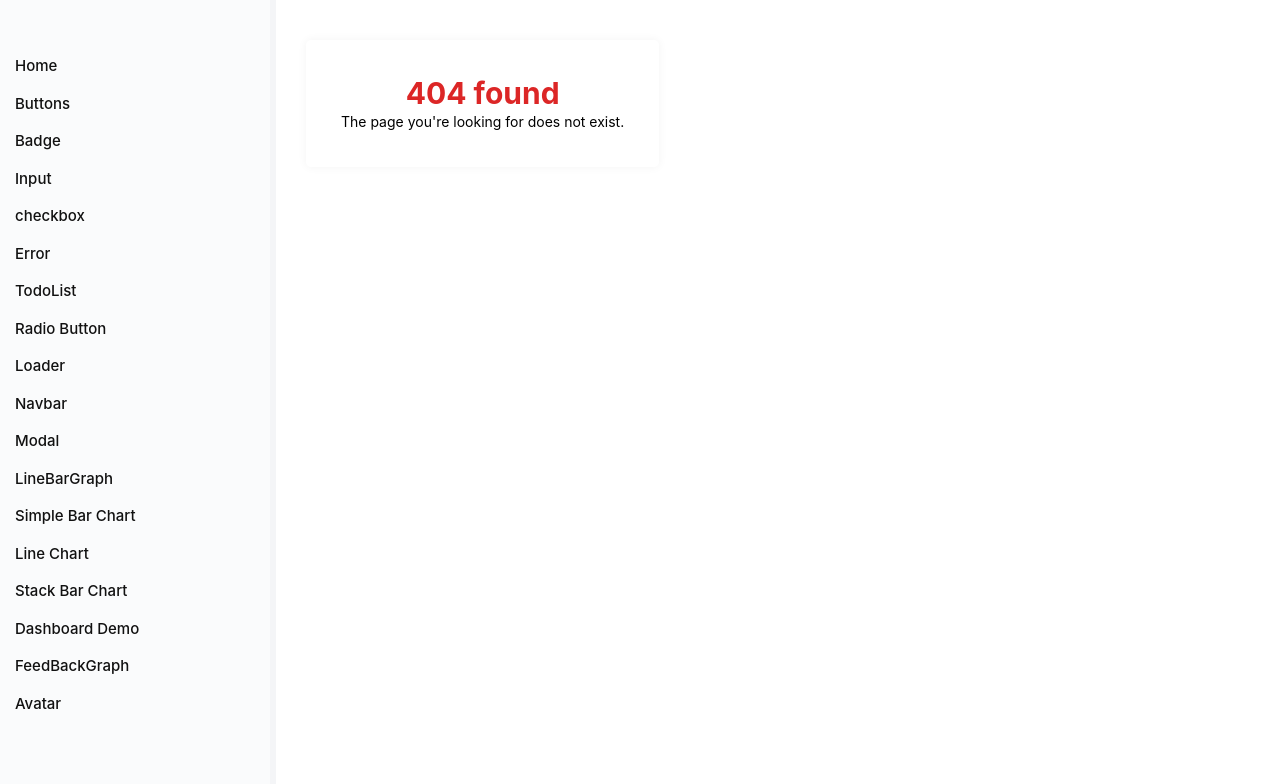
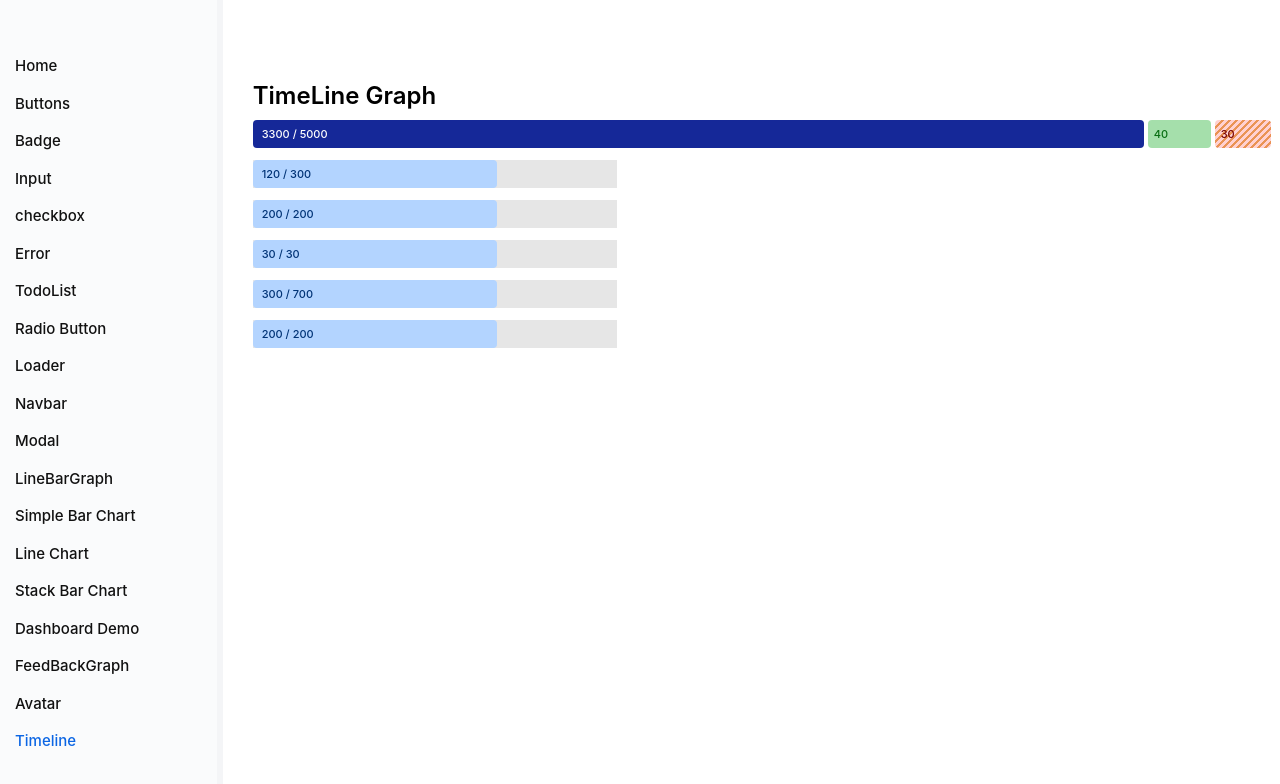
Before and after one commit to christojojo/wacpro-tasks, a React (Vite) app: page /Timeline in a window 1280 px wide. Shown: the top 784 px of the page. Built offline with nearby package versions, Linux system fonts and the light colour scheme.

Commit message:
timeline graph started

```diff
--- a/src/App.jsx
+++ b/src/App.jsx
@@ -23,6 +23,7 @@ import StackBarChart from './components/StackBarChart/StackBarChart';
 import CardsPage from './pages/CardsPage';
 import BarFeedBackPage from './pages/BarFeedBackPage';
 import AvatarPage from './pages/AvatarPage';
+import TimelinePage from './pages/TimelinePage';
 
 
 function App() {
@@ -53,6 +54,7 @@ function App() {
       <Route path='/cards' element={<CardsPage/>}/>
       <Route path='/FeedBackGraph' element={<BarFeedBackPage/>}/>
       <Route path='/Avatar' element={<AvatarPage/>}/>
+      <Route path='Timeline' element={<TimelinePage/>}/>
 
 
     </Routes>
--- a/src/components/AsideRoute/AsideRoute.jsx
+++ b/src/components/AsideRoute/AsideRoute.jsx
@@ -72,6 +72,9 @@ const isActive = (path) => {
                     <li className={isActive('/Avatar') ? "text-primary" : '' }>
                         <Link to='/Avatar'>Avatar</Link>
                     </li>
+                    <li className={isActive('/Timeline') ? "text-primary" : '' }>
+                        <Link to='/Timeline'>Timeline</Link>
+                    </li>
                     {/* <li className={isActive('/clickme') ? "text-primary" : '' }>
                         <Link to='/clickme'>Click Me</Link>
                     </li>  */}
--- /dev/null
+++ b/src/components/Timeline/Timeline.jsx
@@ -0,0 +1,247 @@
+import React from "react";
+import "./style.css";
+
+function Timeline() {
+  const Timeline = [
+    {
+      TotalHours: "5000",HoursConsumed: "3300",ApprovedHours: "40",NotApprovedHours: "30",
+      Departments: [
+        {
+          dept: "design",
+          progress: "12%",
+          TotalHours: "300",
+          HoursConsumed: "120",
+          ApprovedHours: "0",
+          NotApprovedHours: "0",
+        },
+        {
+          dept: "Strapi",
+          progress: "27%",
+          TotalHours: "200",
+          HoursConsumed: "200",
+          ApprovedHours: "40",
+          NotApprovedHours: "10",
+        },
+        {
+          dept: "Python",
+          progress: "34%",
+          TotalHours: "30",
+          HoursConsumed: "30",
+          ApprovedHours: "0",
+          NotApprovedHours: "20",
+        },
+        {
+          dept: "Node",
+          progress: "64%",
+          TotalHours: "700",
+          HoursConsumed: "300",
+          ApprovedHours: "0",
+          NotApprovedHours: "40",
+        },
+        {
+          dept: "Testing",
+          progress: "23%",
+          TotalHours: "200",
+          HoursConsumed: "200",
+          ApprovedHours: "0",
+          NotApprovedHours: "0",
+        },
+      ],
+    },
+  ];
+
+return(
+  <div>
+    {Timeline.map((item,index)=>{
+      return(
+        <div>
+        <div key={index} className="flex gap-1 pb-3">
+     <div className="bg-[#152898] text-white text-[11px] font-medium leading-[20px] py-1 pl-[9px] w-[891px] rounded ">
+       {item.HoursConsumed} / {item.TotalHours}
+     </div>
+     <div className="bg-[#A5DFAB] text-[#096E13] text-[11px] font-medium leading-[20px] py-1 pl-[6px] w-[63px] rounded">
+       {item.ApprovedHours}
+     </div>
+     <div className="not-approved-hrs bg-[#EA9354] text-[#760000] text-[11px] font-medium leading-[20px] py-1 pl-[6px] w-[56px] rounded">
+       {item.NotApprovedHours}
+     </div>
+   </div>
+    <div key={index}>{item.Departments.map((data,ind)=>{
+          return(
+           <div>
+               <div className="pb-3">
+                <div className="w-[364px] bg-[#E6E6E6] ">
+              <div className="bg-[#B3D4FF] text-[#003376] text-[11px] font-medium leading-[20px] py-1 pl-[9px] w-[244px] rounded ">
+                {data.HoursConsumed} / {data.TotalHours}
+               </div>
+              </div>
+           </div>
+           </div>
+          )
+        })}</div>
+   </div>
+
+      )
+  })}
+
+  </div>
+)
+
+}
+
+export default Timeline;
+
+
+// import React from "react";
+// import "./style.css";
+
+// function Timeline() {
+//   const Timeline = [
+//     {
+//       TotalHours: "5000",HoursConsumed: "3300",ApprovedHours: "40",NotApprovedHours: "30",
+//       Departments: [
+//         {
+//           dept: "design",
+//           progress: "12%",
+//           TotalHours: "300",
+//           HoursConsumed: "120",
+//           ApprovedHours: "0",
+//           NotApprovedHours: "0",
+//         },
+//         {
+//           dept: "Strapi",
+//           progress: "27%",
+//           TotalHours: "200",
+//           HoursConsumed: "200",
+//           ApprovedHours: "40",
+//           NotApprovedHours: "10",
+//         },
+//         {
+//           dept: "Python",
+//           progress: "34%",
+//           TotalHours: "30",
+//           HoursConsumed: "30",
+//           ApprovedHours: "0",
+//           NotApprovedHours: "20",
+//         },
+//         {
+//           dept: "Node",
+//           progress: "64%",
+//           TotalHours: "700",
+//           HoursConsumed: "300",
+//           ApprovedHours: "0",
+//           NotApprovedHours: "40",
+//         },
+//         {
+//           dept: "Testing",
+//           progress: "23%",
+//           TotalHours: "200",
+//           HoursConsumed: "200",
+//           ApprovedHours: "0",
+//           NotApprovedHours: "0",
+//         },
+//       ],
+//     },
+//   ];
+
+
+//   Timeline[0].Departments.forEach((department) => {
+//     console.log(`Department: ${department.dept}`);
+//     console.log(`  Progress: ${department.progress}`);
+//     console.log(`  Total Hours: ${department.TotalHours}`);
+//     console.log(`  Hours Consumed: ${department.HoursConsumed}`);
+//     console.log(`  Approved Hours: ${department.ApprovedHours}`);
+//     console.log(`  Not Approved Hours: ${department.NotApprovedHours}`);
+//     console.log("---"); // Separator for each department
+//   });
+
+//   return (
+
+//     <div className="w-fit">
+//       { Timeline.Departments.map((item,index) => {
+
+
+
+        //   <div>
+        //      <div key={index} className="flex gap-1 pb-3">
+        //   <div className="bg-[#152898] text-white text-[11px] font-medium leading-[20px] py-1 pl-[9px] w-[891px] rounded ">
+        //     {item.HoursConsumed} / {item.TotalHours}
+        //   </div>
+        //   <div className="bg-[#A5DFAB] text-[#096E13] text-[11px] font-medium leading-[20px] py-1 pl-[6px] w-[63px] rounded">
+        //     {item.ApprovedHours}
+        //   </div>
+        //   <div className="not-approved-hrs bg-[#EA9354] text-[#760000] text-[11px] font-medium leading-[20px] py-1 pl-[6px] w-[56px] rounded">
+        //     {item.NotApprovedHours}
+        //   </div>
+        // </div>
+
+        // <div className="pb-3">
+        //    <div className="w-[364px] bg-[#E6E6E6] ">
+        //       <div className="bg-[#B3D4FF] text-[#003376] text-[11px] font-medium leading-[20px] py-1 pl-[9px] w-[244px] rounded ">
+        //         120 / 300
+        //        </div>
+        //       </div>
+        //    </div>
+
+
+        //   </div>
+
+
+
+
+
+//       })}
+//       <div className="flex gap-1 pb-3">
+//         <div className="bg-[#152898] text-white text-[11px] font-medium leading-[20px] py-1 pl-[9px] w-[891px] rounded ">
+//           3300 / 5000
+//         </div>
+//         <div className="bg-[#A5DFAB] text-[#096E13] text-[11px] font-medium leading-[20px] py-1 pl-[6px] w-[63px] rounded">
+//           +40
+//         </div>
+//         <div className="not-approved-hrs bg-[#EA9354] text-[#760000] text-[11px] font-medium leading-[20px] py-1 pl-[6px] w-[56px] rounded">
+//           +30
+//         </div>
+//       </div>
+
+//       <div className="pb-3">
+//         <div className="w-[364px] bg-[#E6E6E6] ">
+//           <div className="bg-[#B3D4FF] text-[#003376] text-[11px] font-medium leading-[20px] py-1 pl-[9px] w-[244px] rounded ">
+//             120 / 300
+//           </div>
+//         </div>
+//       </div>
+
+//       <div className="flex gap-1 pb-3">
+//         <div className="bg-[#B3D4FF] text-[#003376] text-[11px] font-medium leading-[20px] py-1 pl-[9px] w-[365px] rounded ">
+//           200 / 200
+//         </div>
+//         <div className="flex ">
+//           <div className="bg-[#A5DFAB] text-[#096E13] text-[11px] font-medium leading-[20px] py-1 pl-[6px] w-[63px] rounded-l">
+//             +40
+//           </div>
+//           <div className="not-approved-hrs bg-[#EA9354] text-[#760000] text-[11px] font-medium leading-[20px] py-1 pl-[6px] w-[56px] rounded-r">
+//             +10
+//           </div>
+//         </div>
+//       </div>
+
+//      <div className="flex gap-1 pb-3">
+//      <div className="w-[511px] bg-[#E6E6E6] ">
+//           <div className="bg-[#B3D4FF] text-[#003376] text-[11px] font-medium leading-[20px] py-1 pl-[9px] w-[391px] rounded ">
+//             120 / 300
+//           </div>
+//         </div>
+//         <div className="bg-[#D6D6D6] text-[#515151] text-[11px] font-medium leading-[20px] py-1 pl-[6px] w-[95px] rounded">
+//             +40
+//           </div>
+//      </div>
+
+//      <div className="bg-[#B3D4FF] text-[#003376] text-[11px] font-medium leading-[20px] py-1 pl-[9px] w-[351px] rounded ">
+//             200hr
+//           </div>
+
+//     </div>
+//   );
+// }
+
+// export default Timeline;
--- /dev/null
+++ b/src/components/Timeline/style.css
@@ -0,0 +1,10 @@
+.not-approved-hrs{
+    background: repeating-linear-gradient(
+  315deg,
+
+  #FFD1D1,
+  #FFD1D1 3px,
+  #EA9354 3px,
+  #EA9354 5px
+);
+}
--- /dev/null
+++ b/src/pages/TimelinePage.jsx
@@ -0,0 +1,13 @@
+import React from 'react'
+import Timeline from './../components/Timeline/Timeline'
+
+function TimelinePage() {
+  return (
+    <div className='pt-20 w-full'>
+        <h1 className='text-2xl font-semibold pb-2'>TimeLine Graph</h1>
+      <Timeline/>
+    </div>
+  )
+}
+
+export default TimelinePage
```
